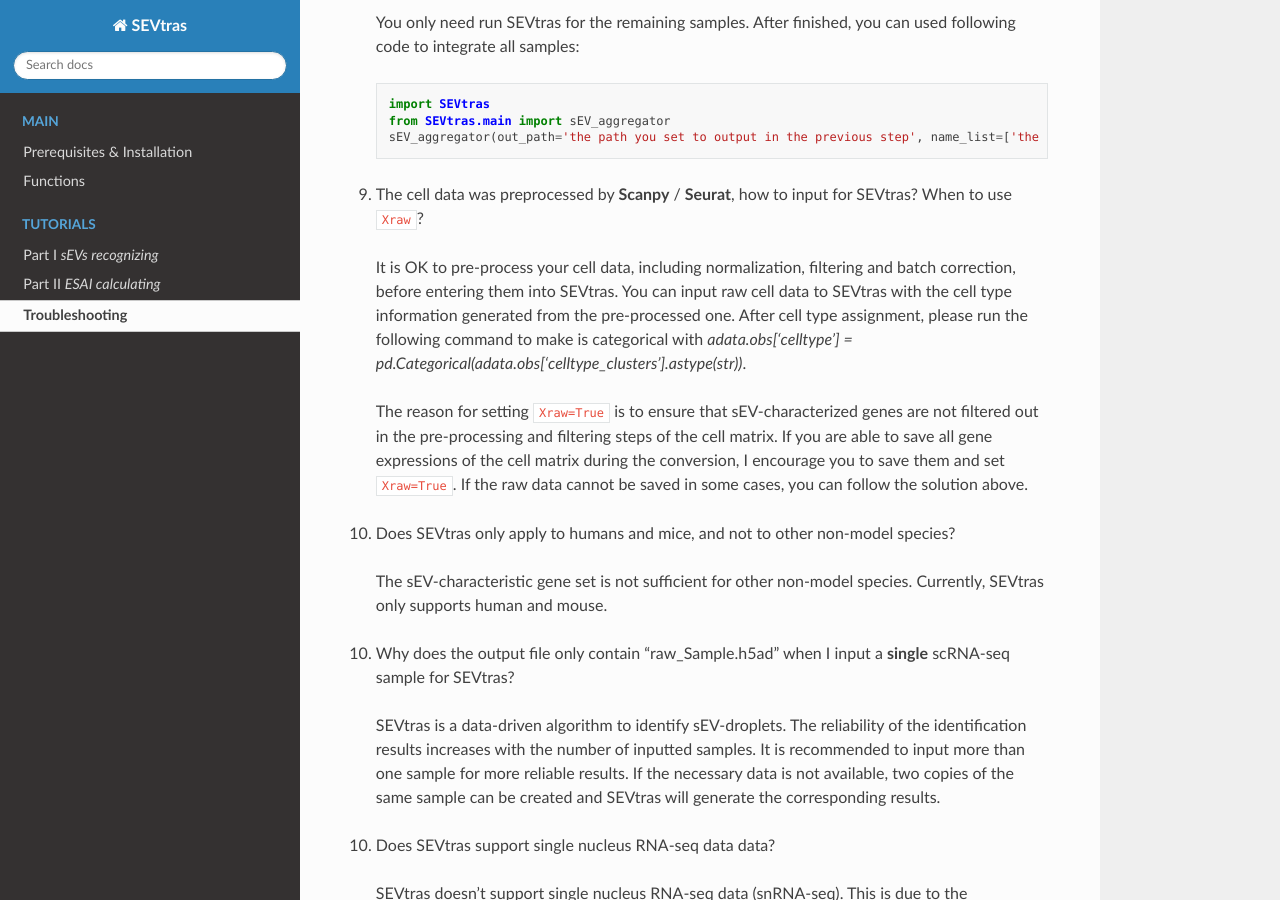
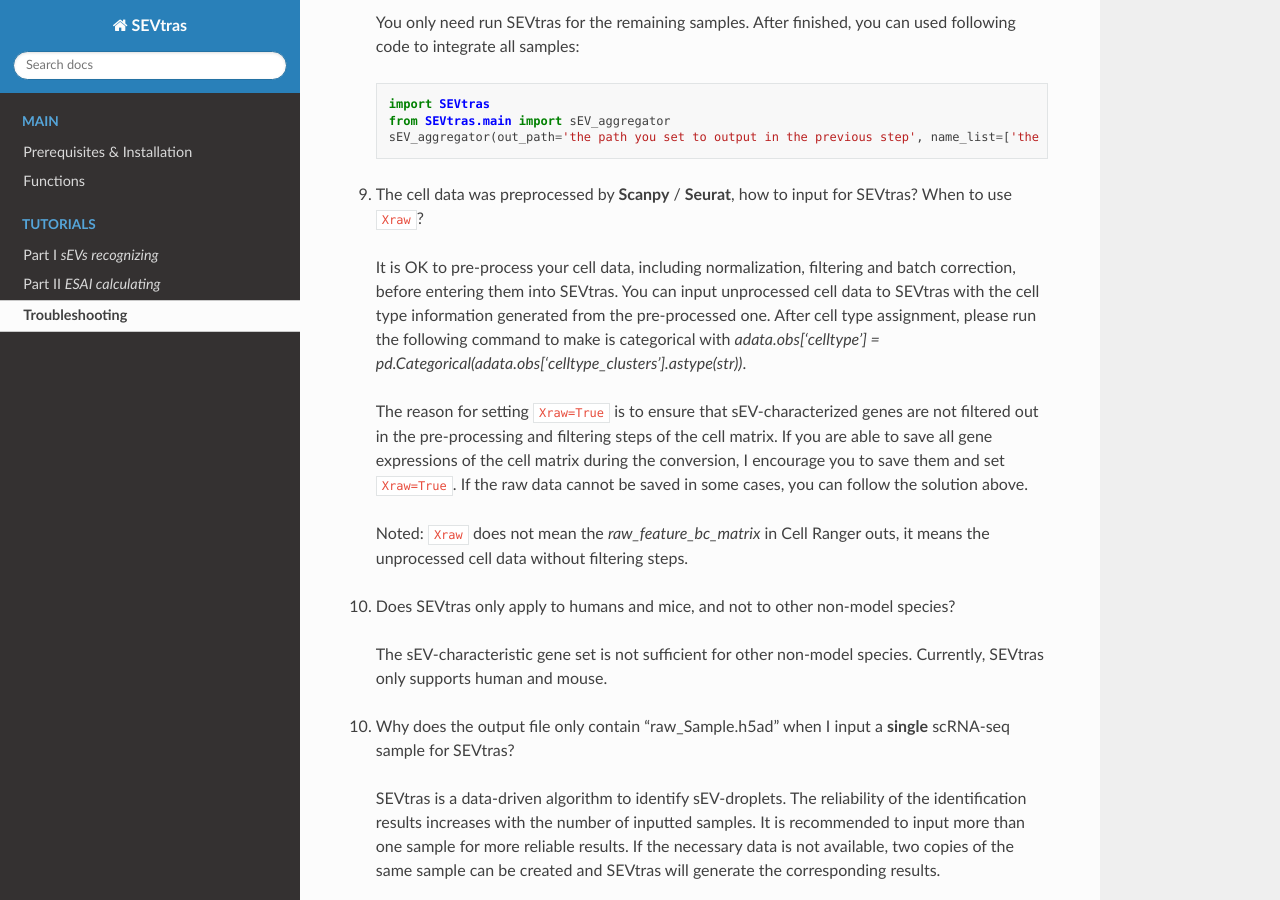
Before and after one commit to bioinfo-biols/SEVtras, a Sphinx documentation site: the page built from docs/Troubleshooting.rst, in a window 1280 px wide and 900 px high, scrolled down 1184 px. Built offline with Sphinx 7.4.7 and the Read the Docs theme 2.0.0, drawn with Linux system fonts in a browser that asks for light colours.

Commit message:
Add files via upload

```diff
--- a/docs/Troubleshooting.rst
+++ b/docs/Troubleshooting.rst
@@ -42,9 +42,11 @@
 
 9. The cell data was preprocessed by **Scanpy** / **Seurat**, how to input for SEVtras? When to use ``Xraw``?
 
- It is OK to pre-process your cell data, including normalization, filtering and batch correction, before entering them into SEVtras. You can input raw cell data to SEVtras with the cell type information generated from the pre-processed one. After cell type assignment, please run the following command to make is categorical with `adata.obs['celltype'] = pd.Categorical(adata.obs['celltype_clusters'].astype(str))`.
+ It is OK to pre-process your cell data, including normalization, filtering and batch correction, before entering them into SEVtras. You can input unprocessed cell data to SEVtras with the cell type information generated from the pre-processed one. After cell type assignment, please run the following command to make is categorical with `adata.obs['celltype'] = pd.Categorical(adata.obs['celltype_clusters'].astype(str))`.
 
  The reason for setting ``Xraw=True`` is to ensure that sEV-characterized genes are not filtered out in the pre-processing and filtering steps of the cell matrix. If you are able to save all gene expressions of the cell matrix during the conversion, I encourage you to save them and set ``Xraw=True``. If the raw data cannot be saved in some cases, you can follow the solution above.
+
+ Noted: ``Xraw`` does not mean the *raw_feature_bc_matrix* in Cell Ranger outs, it means the unprocessed cell data without filtering steps.
 
 10. Does SEVtras only apply to humans and mice, and not to other non-model species?
 
```
